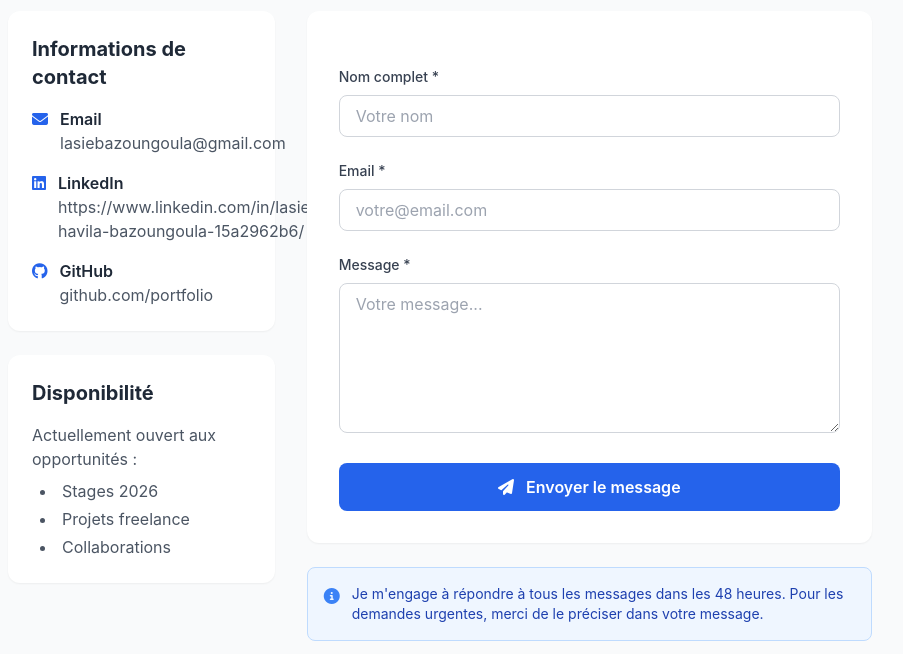
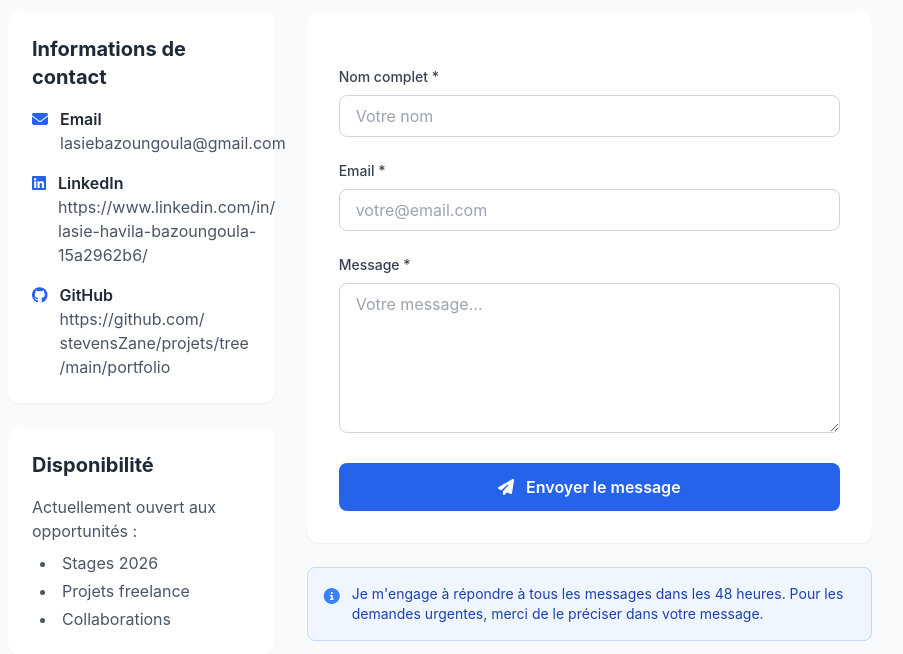
Before and after one commit to stevensZane/projets, a Django app: page /contact/ in a window 1280 px wide. Shown: the part 225-879 px from the top of the page, without its empty margins (200-1103 px from the left). Run offline with Django 5.2, Linux system fonts and the light colour scheme; some libraries are stand-ins or nearby versions.

Commit message:
contact info modifié

```diff
--- a/portfolio/main/templates/main/contact.html
+++ b/portfolio/main/templates/main/contact.html
@@ -29,14 +29,14 @@
                         <i class="fab fa-linkedin text-primary-600 mt-1"></i>
                         <div>
                             <h4 class="font-semibold">LinkedIn</h4>
-                            <p class="text-gray-600">https://www.linkedin.com/in/lasie-havila-bazoungoula-15a2962b6/</p>
+                            <p class="text-gray-600">https://www.linkedin.com/in/ <br> lasie-havila-bazoungoula-15a2962b6/</p>
                         </div>
                     </div>
                     <div class="flex items-start gap-3">
                         <i class="fab fa-github text-primary-600 mt-1"></i>
                         <div>
                             <h4 class="font-semibold">GitHub</h4>
-                            <p class="text-gray-600">github.com/portfolio</p>
+                            <p class="text-gray-600">https://github.com/ <br> stevensZane/projets/tree <br> /main/portfolio</p>
                         </div>
                     </div>
                 </div>
```
